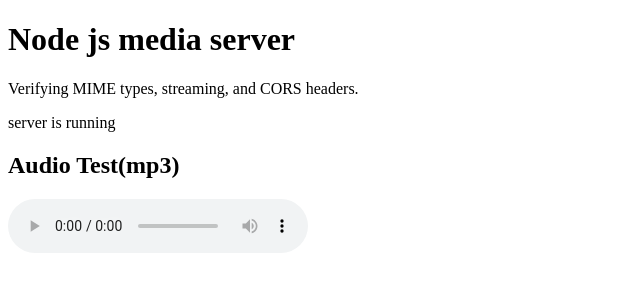
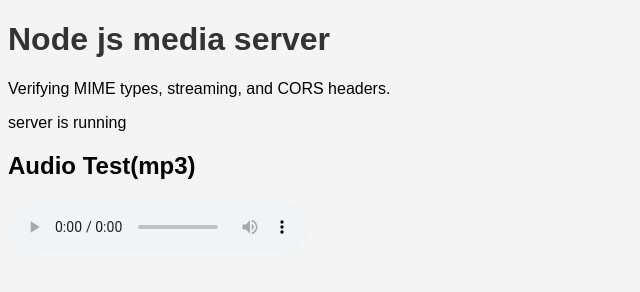
Before and after one commit to JacobRuiz3415/node-training, a website: page public/index.html in a window 1280 px wide. Shown: the whole page, without its empty margins (0-640 px from the left). Drawn offline with Linux system fonts and the light colour scheme.

Commit message:
test extermal css

```diff
--- a/public/index.html
+++ b/public/index.html
@@ -3,6 +3,7 @@
     <head>
         <meta charset="UTF-8" />
         <title>My muti media</title>
+        <link rel="stylesheet" href="style.css">
     </head>
     <body>
         <h1>Node js media server</h1>
--- /dev/null
+++ b/public/style.css
@@ -0,0 +1,9 @@
+/* style.css */
+body {
+    background-color: #f4f4f4;
+    font-family: Arial, sans-serif;
+}
+
+h1 {
+    color: #333333;
+}
```
